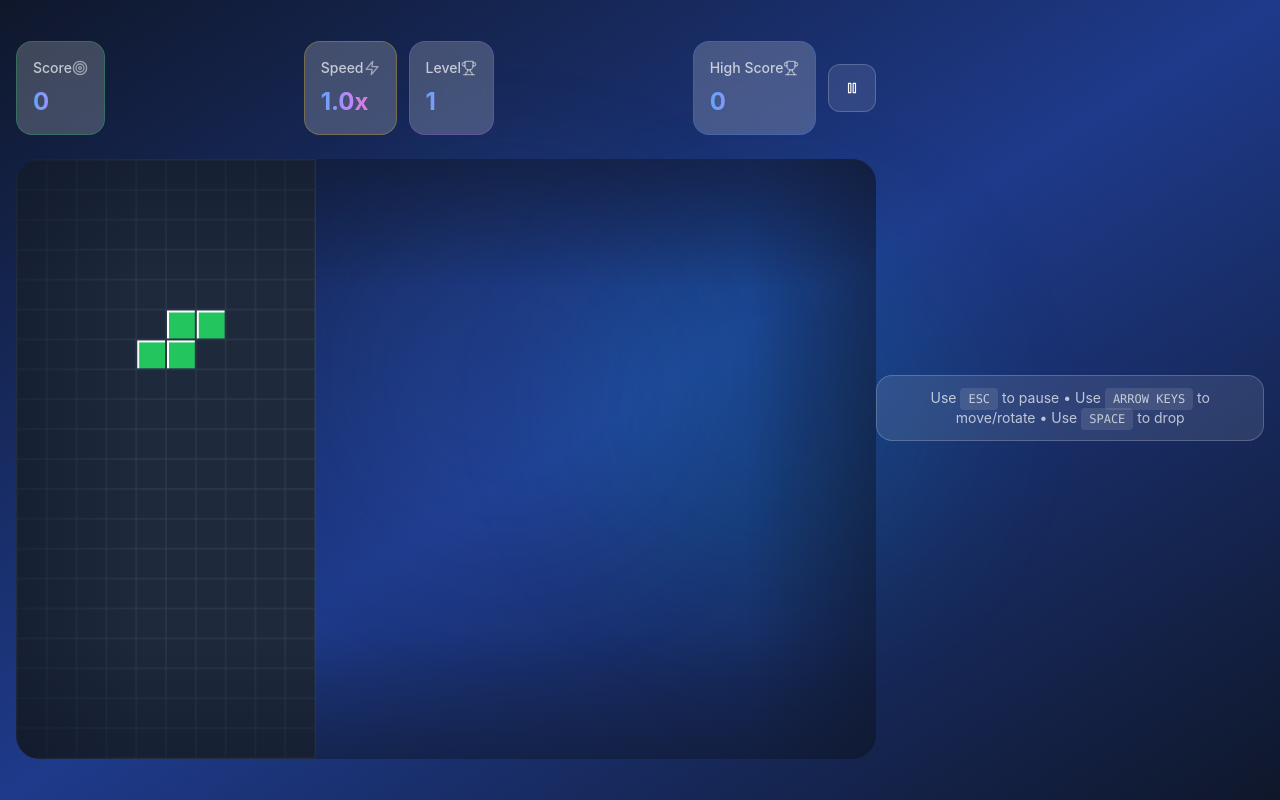
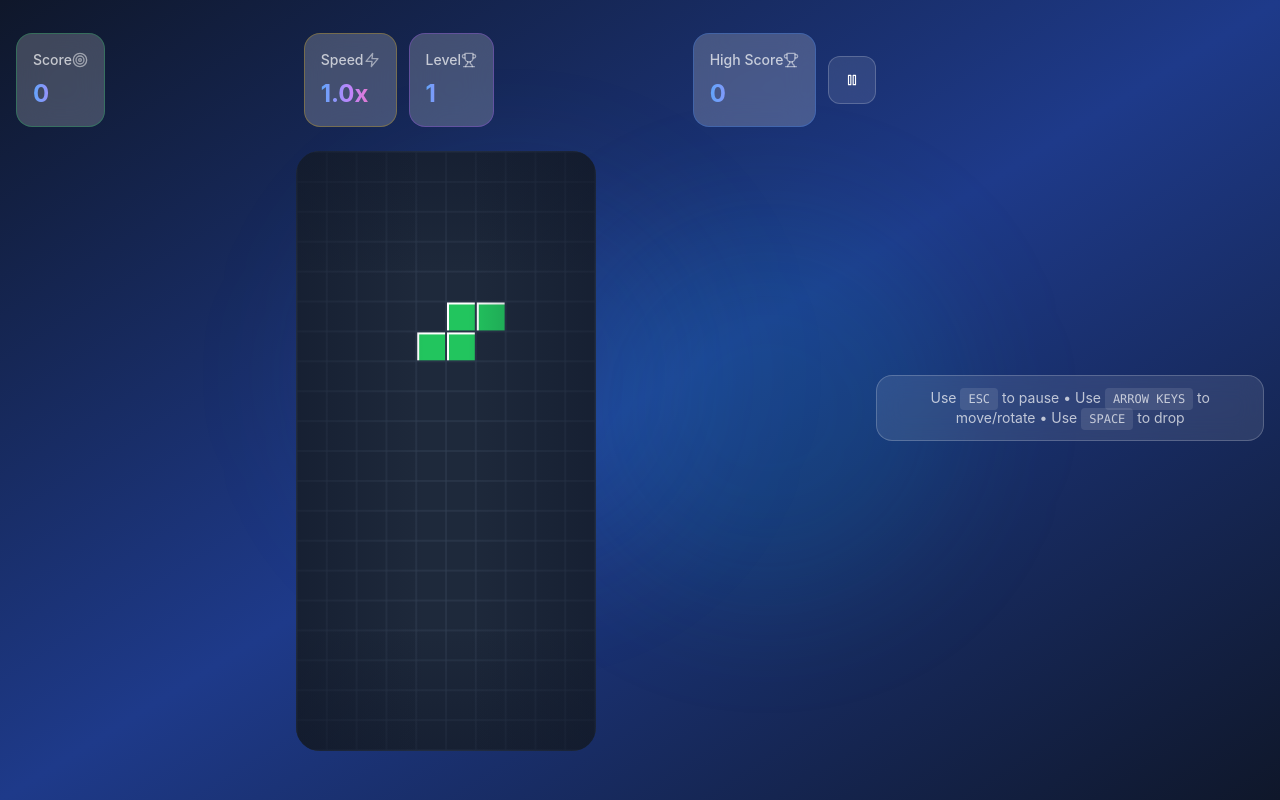
Before and after one commit to wonseok-han/mini-games-with-react, a React (Create React App) app: page / in a window 1280 px wide. Both pictures are taken after a click on the element 1032 px from the left and 314 px from the top of the page. Built offline with nearby package versions, Linux system fonts and the light colour scheme.

Commit message:
테트리스 캔버스 크기 조정

```diff
--- a/src/games/TetrisGame.tsx
+++ b/src/games/TetrisGame.tsx
@@ -597,8 +597,8 @@ const TetrisGame: React.FC<TetrisGameProps> = ({ onBackToMenu }) => {
         </AnimatePresence>
 
         {/* 게임 캔버스 */}
-        <div className="w-full aspect-video">
-          <GameCanvas canvasRef={canvasRef} className="w-full h-full" />
+        <div className="mb-4 max-w-2xl mx-auto">
+          <GameCanvas canvasRef={canvasRef} className="block mx-auto" />
         </div>
 
         {/* 시작 화면 */}
```
